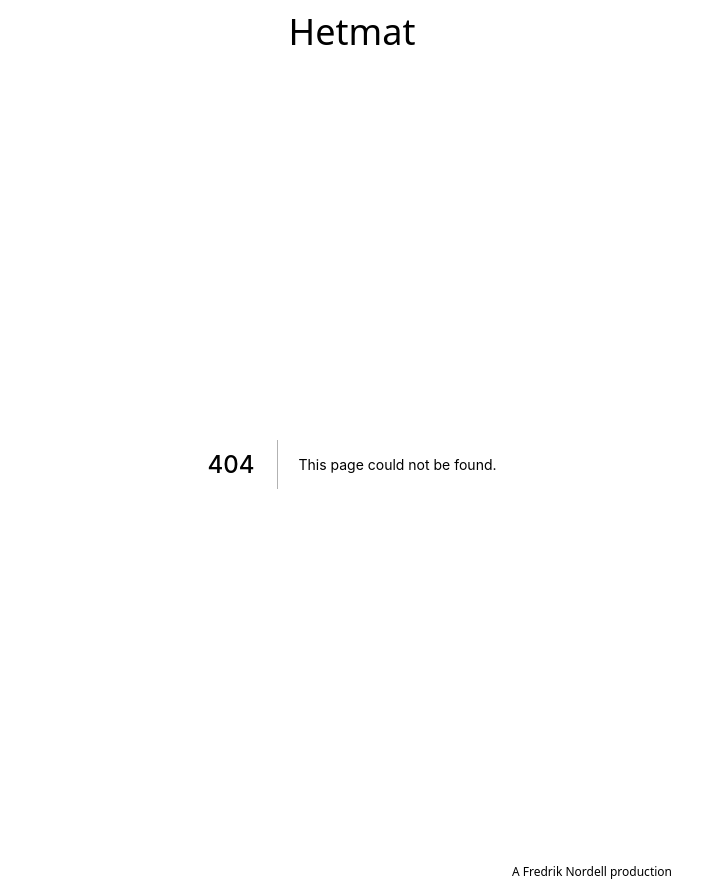
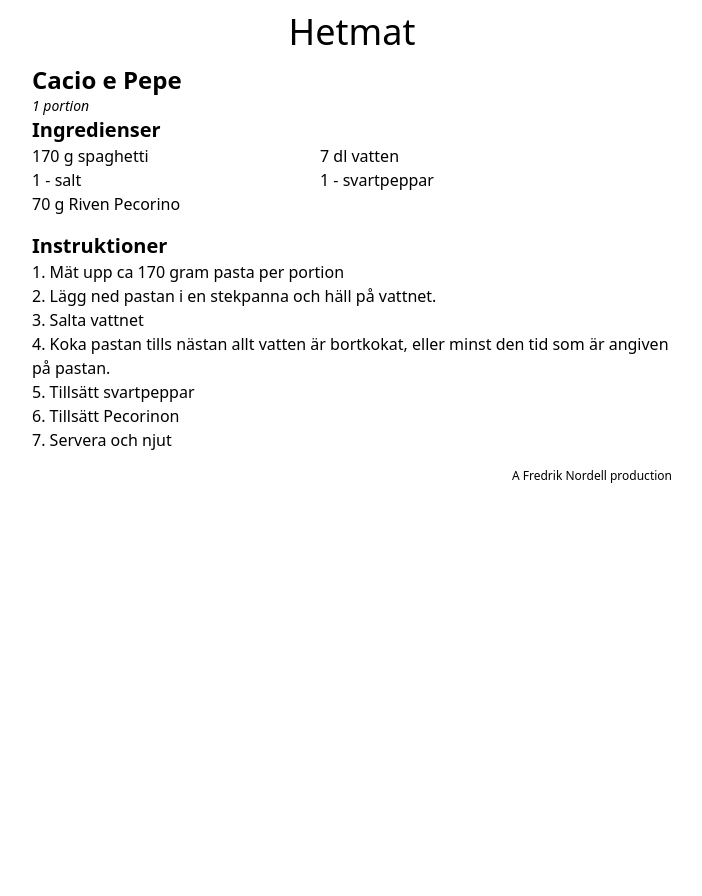
Before and after one commit to westn/Hetmat, a Next.js app: page /cacio-e-pepe in a window 1280 px wide. Before the commit this address had no page. Shown: the whole page, without its empty margins (288-990 px from the left). After the commit the page ends 800 px from the top, so only its background shows below. Built offline with nearby package versions, Linux system fonts and the light colour scheme.

Commit message:
add new recipe cacio-e-pepe

```diff
--- /dev/null
+++ b/pages/cacio-e-pepe.tsx
@@ -0,0 +1,35 @@
+import { Recipe } from "../components/templates";
+
+const title = "Cacio e Pepe";
+const amount = 1;
+const unit = "portion";
+
+const ingredients = [
+  [170, "g", "spaghetti"],
+  [7, "dl", "vatten"],
+  [1, "-", "salt"],
+  [1, "-", "svartpeppar"],
+  [70, "g", "Riven Pecorino"],
+];
+
+const instructions = [
+  "Mät upp ca 170 gram pasta per portion",
+  "Lägg ned pastan i en stekpanna och häll på vattnet.",
+  "Salta vattnet",
+  "Koka pastan tills nästan allt vatten är bortkokat, eller minst den tid som är angiven på pastan.",
+  "Tillsätt svartpeppar",
+  "Tillsätt Pecorinon",
+  "Servera och njut",
+];
+
+const RecipePage = (): JSX.Element => (
+  <Recipe
+    title={title}
+    amount={amount}
+    unit={unit}
+    ingredients={ingredients}
+    instructions={instructions}
+  />
+);
+
+export default RecipePage;
```
